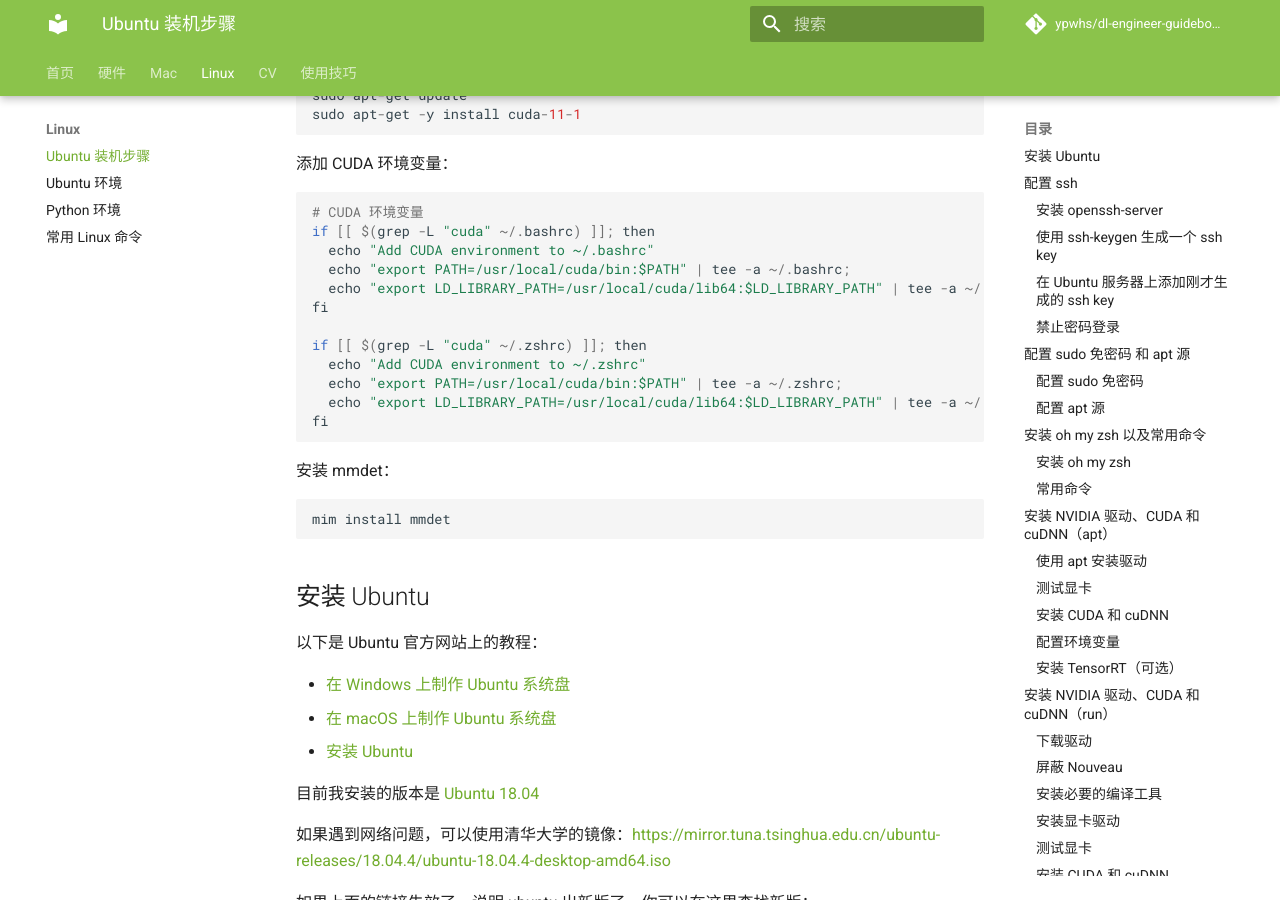
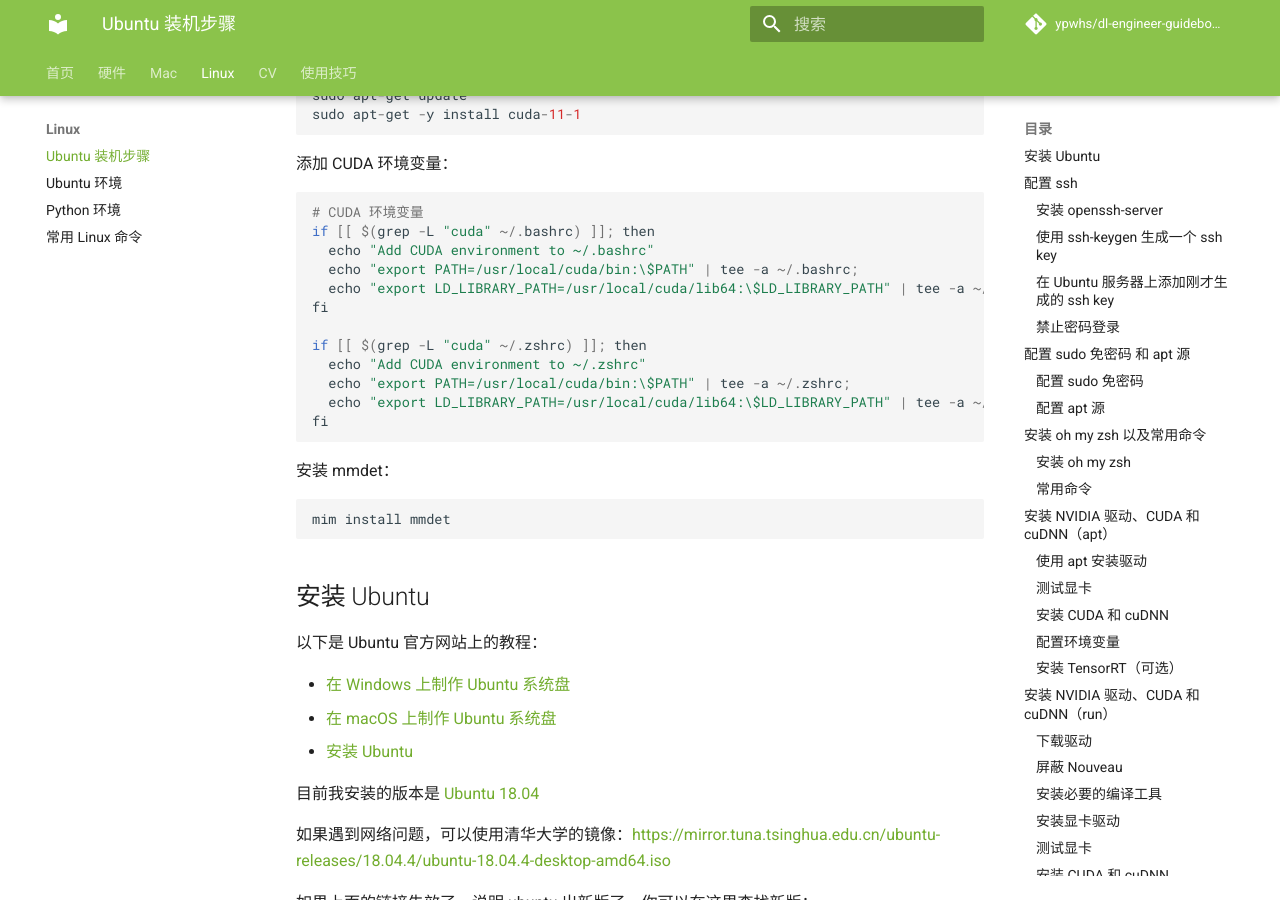
Before and after one commit to ypwhs/dl-engineer-guidebook, an MkDocs documentation site: the page built from docs/ubuntu-install-guide.md, in a window 1280 px wide and 900 px high, scrolled down 1325 px. Built offline with MkDocs 1.6.1 and Material for MkDocs 9.7.7, drawn with Linux system fonts in a browser that asks for light colours; comment, search, counter and statistics services are not loaded.

````diff
--- a/docs/ubuntu-install-guide.md
+++ b/docs/ubuntu-install-guide.md
@@ -70,14 +70,14 @@ sudo apt-get -y install cuda-11-1
 # CUDA 环境变量
 if [[ $(grep -L "cuda" ~/.bashrc) ]]; then
   echo "Add CUDA environment to ~/.bashrc"
-  echo "export PATH=/usr/local/cuda/bin:$PATH" | tee -a ~/.bashrc;
-  echo "export LD_LIBRARY_PATH=/usr/local/cuda/lib64:$LD_LIBRARY_PATH" | tee -a ~/.bashrc;
+  echo "export PATH=/usr/local/cuda/bin:\$PATH" | tee -a ~/.bashrc;
+  echo "export LD_LIBRARY_PATH=/usr/local/cuda/lib64:\$LD_LIBRARY_PATH" | tee -a ~/.bashrc;
 fi
 
 if [[ $(grep -L "cuda" ~/.zshrc) ]]; then
   echo "Add CUDA environment to ~/.zshrc"
-  echo "export PATH=/usr/local/cuda/bin:$PATH" | tee -a ~/.zshrc;
-  echo "export LD_LIBRARY_PATH=/usr/local/cuda/lib64:$LD_LIBRARY_PATH" | tee -a ~/.zshrc;
+  echo "export PATH=/usr/local/cuda/bin:\$PATH" | tee -a ~/.zshrc;
+  echo "export LD_LIBRARY_PATH=/usr/local/cuda/lib64:\$LD_LIBRARY_PATH" | tee -a ~/.zshrc;
 fi
 ```
 
````
